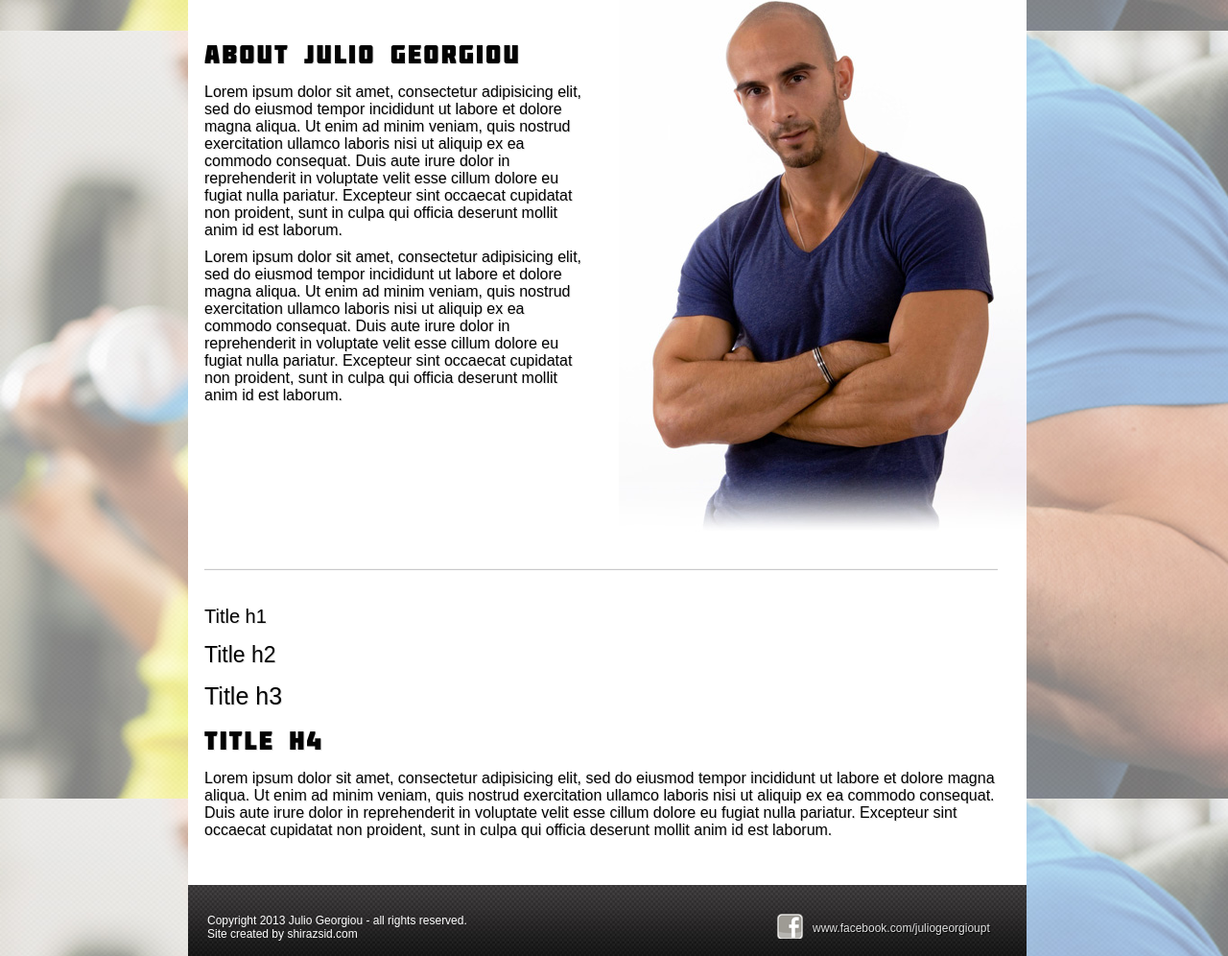
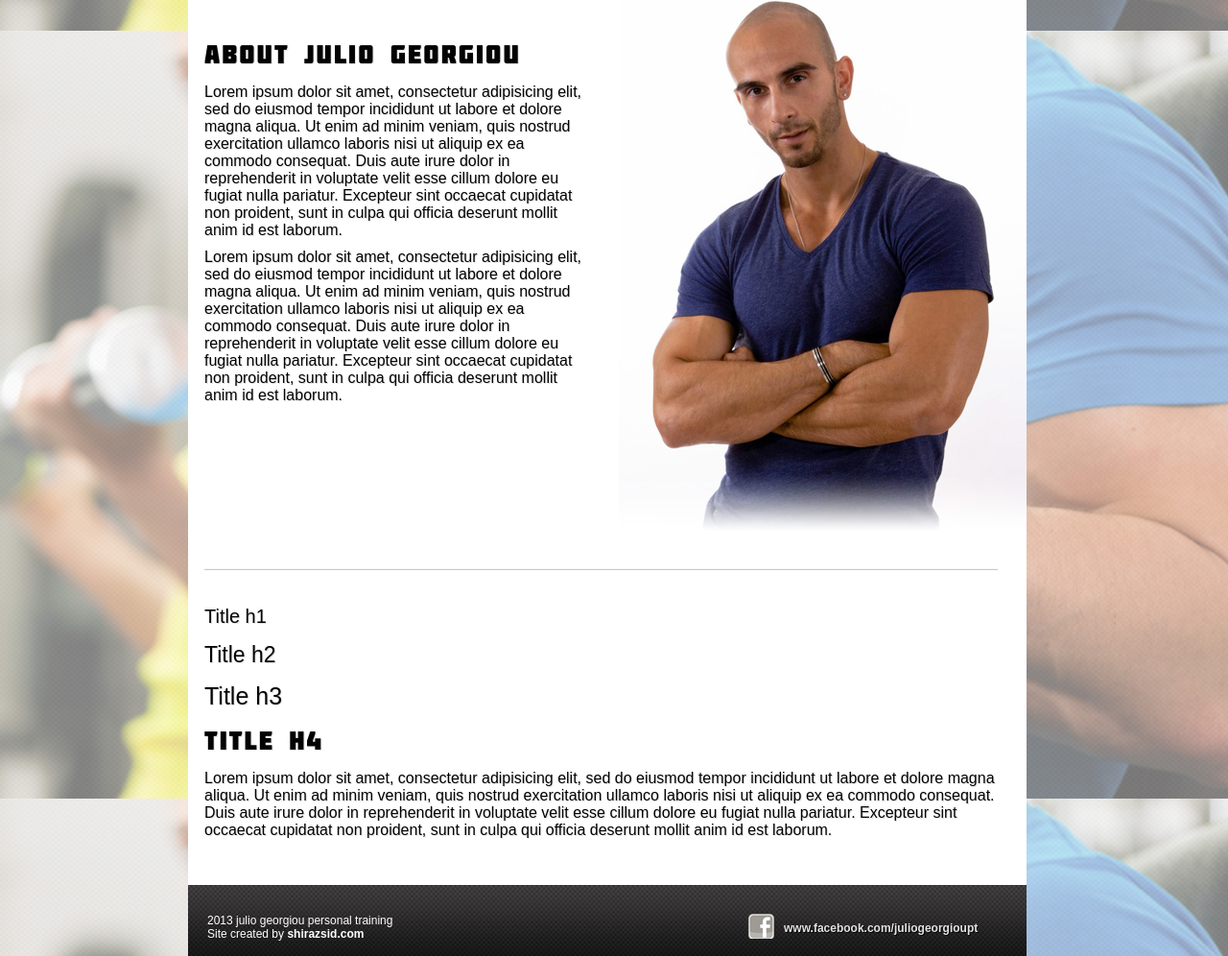
Before and after one commit to shazsid/_build, a plain HTML site: page index.html in a window 1280 px wide. Shown: the part 768-1764 px from the top of the page at 96% size. Drawn offline with nearby package versions, Linux system fonts and the light colour scheme; a web font is replaced by a local one.

Commit message:
header and font changes

```diff
--- a/index.html
+++ b/index.html
@@ -20,7 +20,7 @@
 				<div id="logo">
 					<a href="#"><img src="tpl/images/logo.png"/></a>
 				</div>
-				<div id="header-left"><p>Tel: 0123456789</p></div>
+				<div id="header-left"><p>Start you health and<br/>fitness goals today&#33;<br/><br/>Tel: 0123456789</p></div>
 			</div>
 			<div class="clear"></div>
 			<!-- poster image -->
@@ -55,14 +55,14 @@
 		<div class="clear"></div>
 		<div id="footer-bottom">
 			<div id="disclaimer">
-				<p>Copyright 2013 Julio Georgiou - all rights reserved.<br/>
-					Site created by <a href="http://www.shirazsid.com" target="_blank">shirazsid.com</a></p>
+				<p>2013 julio georgiou personal training<br/>
+					Site created by <a href="http://www.shirazsid.com" target="_blank"><b>shirazsid.com</b></a></p>
 			</div>
 			<div id="social">
 				<ul>
 					<li class="facebook"><a href="http://www.facebook.com/juliogeorgioupt" alt="facebook" target="_blank">facebook</a></li>
 				</ul>
-				<p class="social-text"><a href="http://www.facebook.com/juliogeorgioupt" alt="facebook" target="_blank">www.facebook.com/juliogeorgioupt</a></p>
+				<p class="social-text"><a href="http://www.facebook.com/juliogeorgioupt" alt="facebook" target="_blank"><b>www.facebook.com/juliogeorgioupt</b></a></p>
 			</div>
 		</div>
 	</body>
--- a/tpl/stylesheets/style.css
+++ b/tpl/stylesheets/style.css
@@ -268,7 +268,7 @@ body{
 }
 /* Social Media items */
 #social{
-	width:240px;
+	width:270px;
 	margin: 0 auto;
 	position: absolute;
 	float: right;
```
